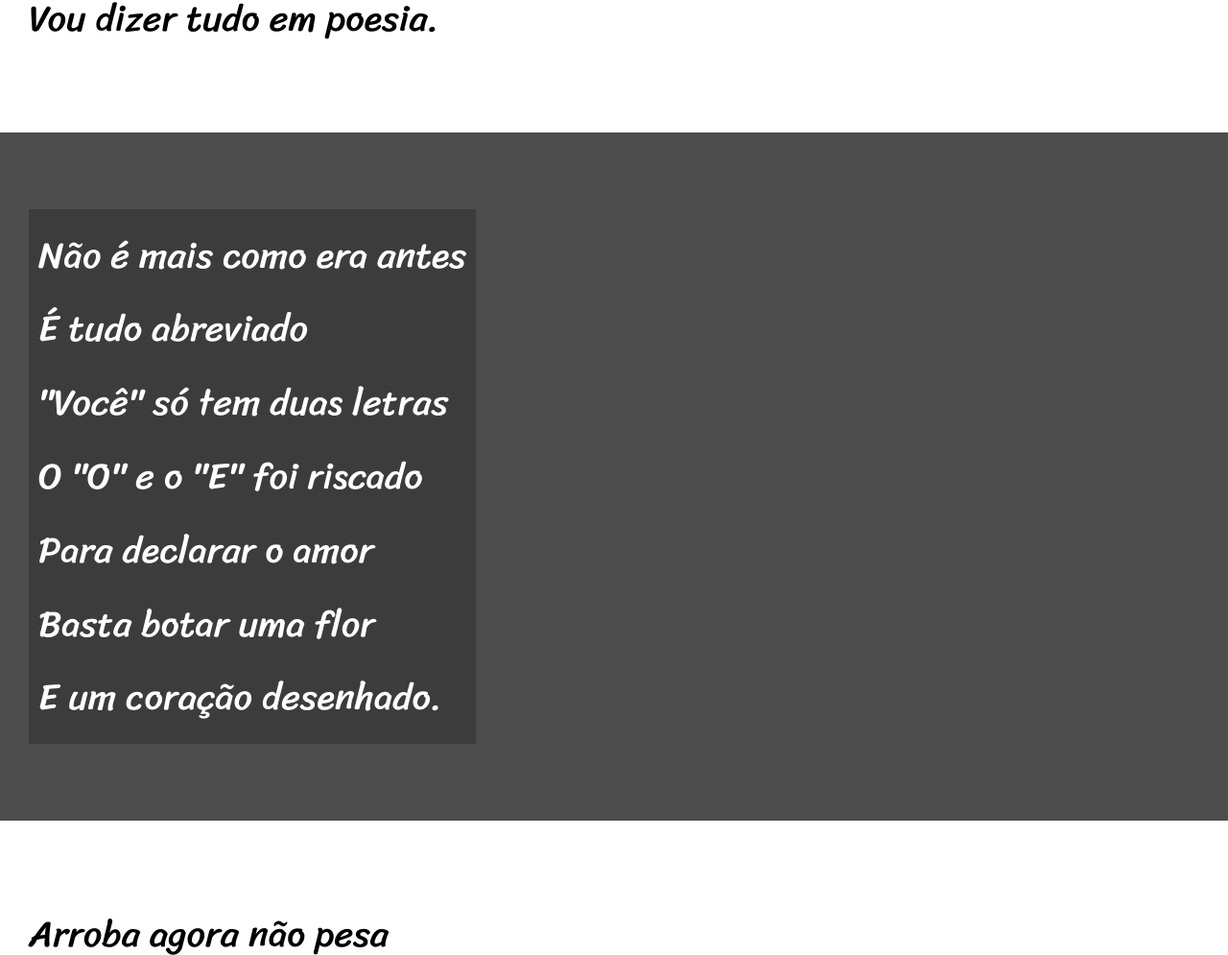
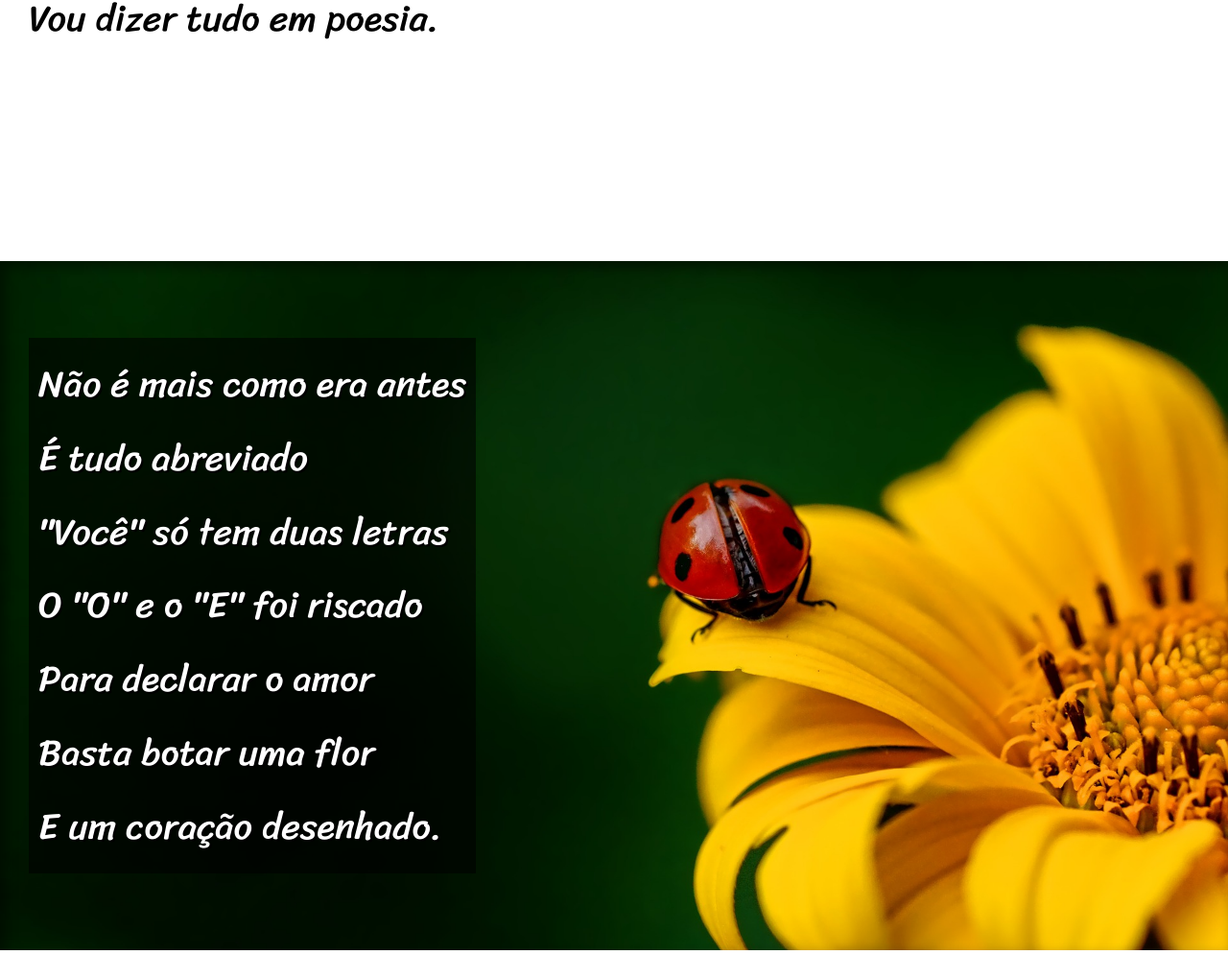
Before and after one commit to kauaborges-code/html-css, a plain HTML site: page desafios/d012/index.html in a window 1280 px wide. Shown: the part 820-1815 px from the top of the page at 96% size. Drawn offline with Linux system fonts and the light colour scheme.

Commit message:
finalizei o projeto cordel

```diff
--- a/desafios/d012/estilo/style.css
+++ b/desafios/d012/estilo/style.css
@@ -66,16 +66,33 @@ section.normal {
     color: black;
 }
 
+section > p {
+    padding-bottom: 3.5em;
+}
+
 section.img {
     background-color: rgb(77, 77, 77);
     color: white;
+    background-size: cover;
+    box-shadow: inset 6px 6px 13px 0px rgba(0, 0, 0, 0.438);
+    background-attachment: fixed;
 }
 
 section.img > p {
     display: inline-block;
-    background-color: rgba(0, 0, 0, 0.226);
+    background-color: hsla(0, 0%, 0%, 0.577);
     padding: 10px;
+    text-shadow: 2px 2px 0px black;
 
+}
+
+section#joaninha {
+    background-image: url('../imagens/background001.jpg');
+    background-position: right center;
+}
+
+section#jornal {
+    background-image: url('../imagens/background002.jpg');
 }
 
 /* FOOTER */
```
